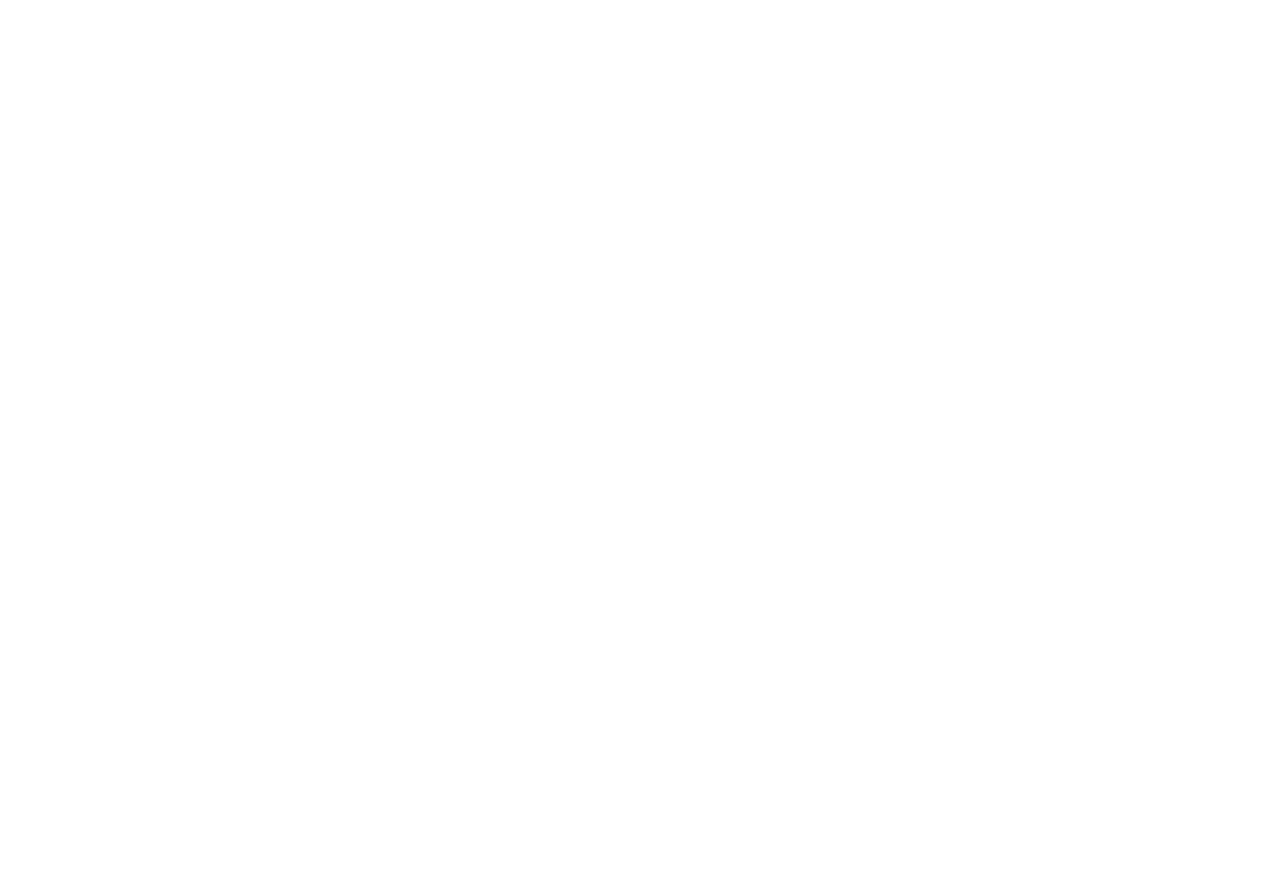
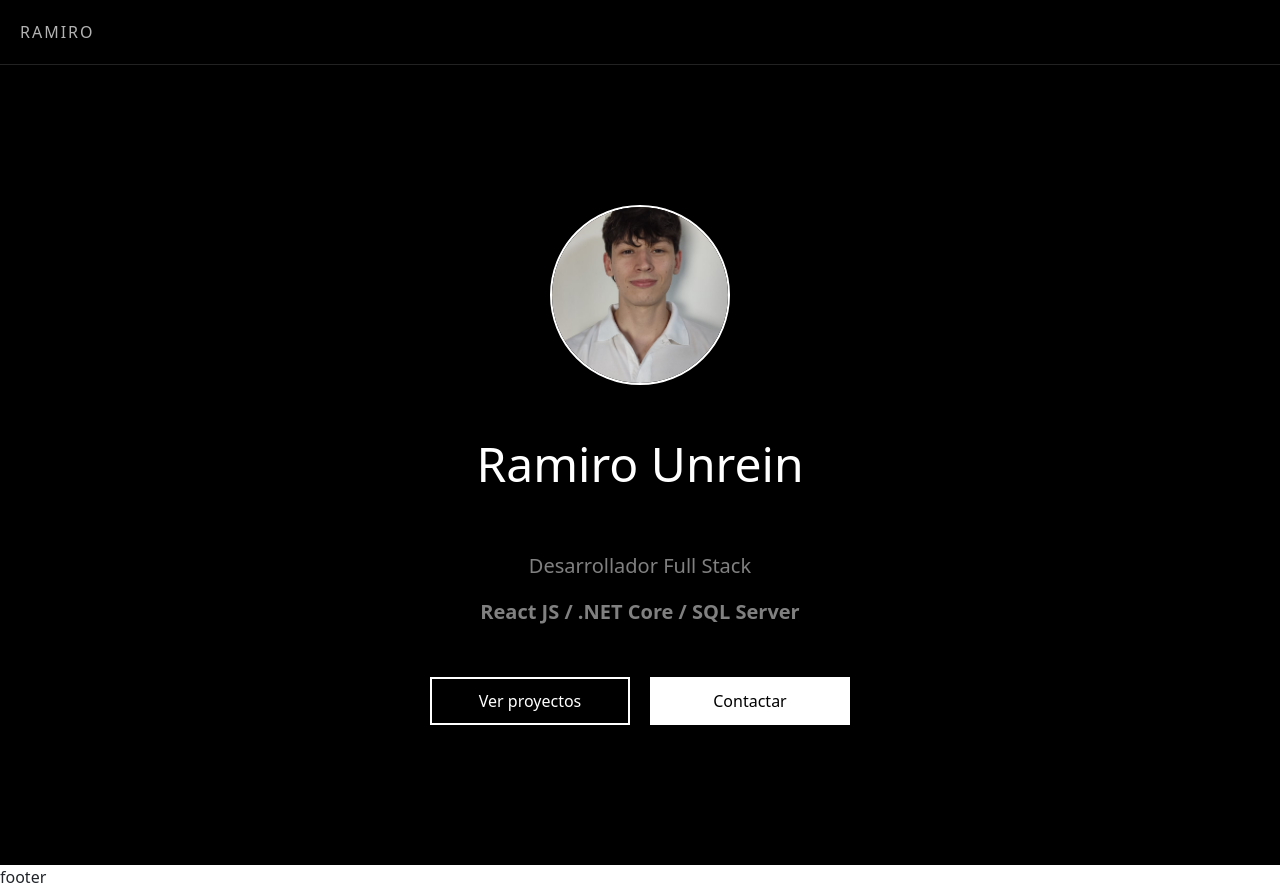
Before and after one commit to unreinramiro/portfolioUnreinRamiro, a React (Vite) app in the folder plantillafullstack.client/: page /home in a window 1280 px wide. Before the commit this address had no page. Before the commit the page ends 800 px from the top, so only its background shows below. Built offline with nearby package versions, Linux system fonts and the light colour scheme.

Commit message:
Se hizo parte del front en Home.jsx

```diff
--- a/plantillafullstack.client/src/App.jsx
+++ b/plantillafullstack.client/src/App.jsx
@@ -1,14 +1,18 @@
 import { BrowserRouter, Routes, Route } from 'react-router-dom';
+import Header from './components/header/Header';
+import Footer from './components/footer/Footer';
+import AppRoutes from './routes/AppRoutes';
+import styles from './App.module.css';
 
 function App() {
     return (
-        <BrowserRouter>
-            <div className="container mt-4">
-                <Routes>
-                    <Route path="/" element={<h1>Welcome to the Plantilla Fullstack App!</h1>} />
-                </Routes>
-            </div>
-        </BrowserRouter>
+        <div className="app-container">
+            <Header />
+            <main className="main-content">
+                <AppRoutes />
+            </main>
+            <Footer />
+        </div>
     )
 }
 
--- /dev/null
+++ b/plantillafullstack.client/src/App.module.css
@@ -0,0 +1,13 @@
+:root {
+    --bg-color: #111;
+    --text-color: #fff;
+}
+
+body {
+    font-family: -apple-system, BlinkMacSystemFont, 'Segoe UI', 'Roboto', 'Oxygen', 'Ubuntu', 'Cantarell', sans-serif;
+    background-color: #000;
+}
+
+html {
+    scroll-behavior: smooth;
+}
--- /dev/null
+++ b/plantillafullstack.client/src/components/footer/Footer.jsx
@@ -0,0 +1,12 @@
+import React from 'react';
+import styles from './footer.module.css'
+
+const Footer = () => {
+    return (
+        <div>
+            footer
+        </div>
+    );
+};
+
+export default Footer;
--- /dev/null
+++ b/plantillafullstack.client/src/components/header/Header.jsx
@@ -0,0 +1,11 @@
+import React from 'react';
+import styles from './header.module.css';
+function Header() {
+    return (
+        <div className={styles.header}>
+            <a href="#inicio">RAMIRO</a>
+        </div>
+    );
+}
+
+export default Header;
--- /dev/null
+++ b/plantillafullstack.client/src/components/header/header.module.css
@@ -0,0 +1,21 @@
+.header {
+    display: flex;
+    align-items: center;
+    background-color: #000;
+    min-height: 5vh;
+    position: sticky;
+    border-bottom: 1px solid rgb(34, 34, 34);
+}
+
+    .header a {
+        color: #fff;
+        text-align: center;
+        letter-spacing: 2px;
+        text-decoration: none;
+        padding: 20px;
+        font-size: 1rem;
+    }
+
+    .header a:hover {
+        opacity: 0.7;
+    }
--- /dev/null
+++ b/plantillafullstack.client/src/pages/Home/Home.jsx
@@ -0,0 +1,34 @@
+import React from 'react';
+import styles from './Home.module.css';
+import fotoCv from '../../assets/fotoCv.jpg'
+
+const Home = () => {
+    return (
+        <>
+            <section>
+                <div className="container">
+                    <div className="row">
+                        <div className="col-lg-12 text-center">
+                            <div className={styles.imageAndName}>
+                                <div className={styles.fotoCv}>
+                                    <img src={fotoCv} />
+                                </div>
+                                <h1 className="text-white">Ramiro Unrein</h1>
+                                <div>
+                                    <p className="text-white text-opacity-50 fs-5">Desarrollador Full Stack</p>
+                                    <b className="text-white text-opacity-50 fs-5">React JS / .NET Core / SQL Server</b>
+                                </div>
+                                <div className={styles.containerBtns}>
+                                    <button className={`${styles.btnProyContact} ${styles.btnProy}`} >Ver proyectos</button>
+                                    <button className={`${styles.btnProyContact} ${styles.btnContact}`}>Contactar</button>
+                                </div>
+                            </div>
+                        </div>
+                    </div>
+                </div>
+            </section>
+        </>
+    );
+};
+
+export default Home;
--- /dev/null
+++ b/plantillafullstack.client/src/pages/Home/Home.module.css
@@ -0,0 +1,77 @@
+
+section {
+	height: 100vh;
+	width: 100%;
+	background-color: #000;
+	display: flex;
+	justify-content: center;
+	align-items: center;
+	padding: 20px;
+}
+
+h1 {
+	font-size: clamp(2rem, 6vw, 3rem);
+}
+
+.imageAndName {
+	display: flex;
+	flex-direction: column;
+	align-items: center;
+	gap: clamp(20px, 4vw, 50px);
+	text-align: center;
+}
+
+.fotoCv {
+	display: inline-flex;
+	align-items: center;
+	justify-content: center;
+	border-radius: 50%;
+	object-fit: cover;
+	width: clamp(100px, 20vw, 180px);
+	height: clamp(100px, 20vw, 180px);
+	overflow: hidden;
+	border: 2px solid #fff;
+}
+
+	.fotoCv img {
+		width: 100%;
+		height: 100%;
+		object-fit: cover;
+		display: block;
+		object-position: unset;
+	}
+
+.containerBtns {
+	display: flex;
+	width: 100%;
+	justify-content: center;
+	align-content: center;
+	gap: 20px;
+	flex-wrap: wrap;
+}
+
+.btnProyContact {
+	background-color: transparent;
+	color: #fff;
+	border: 2px solid #fff;
+	padding: 10px;
+	width: clamp(100px, 200px, 300px);
+}
+
+.btnProy:hover{
+	background-color: #fff;
+	color: #000;
+}
+
+.btnContact {
+	background-color: #fff;
+	color: #000;
+	border: 2px solid #fff;
+	padding: 10px;
+	transition: all 0.3s ease;
+}
+
+	.btnContact:hover {
+		opacity: 0.5;
+		transform: scale(1.05);
+	}
--- /dev/null
+++ b/plantillafullstack.client/src/routes/AppRoutes.jsx
@@ -0,0 +1,17 @@
+import React, { Suspense, lazy } from 'react';
+import { BrowserRouter, Routes, Route, Navigate } from 'react-router-dom';
+
+const Home = lazy(() => import('../pages/Home/Home'));
+
+export default function AppRoutes() {
+  return (
+    <BrowserRouter>
+      <Suspense fallback={<div>Loading...</div>}>
+        <Routes>
+          <Route path="/" element={<Navigate to="/home" replace />} />
+          <Route path="/home" element={<Home />} />
+        </Routes>
+      </Suspense>
+    </BrowserRouter>
+  );
+}
```
Also changed, not shown: plantillafullstack.client/src/assets/fotoCv.jpg (added), plantillafullstack.client/src/components/footer/footer.module.css (added), 1 other file (tests, documents, lock files or other folders).
